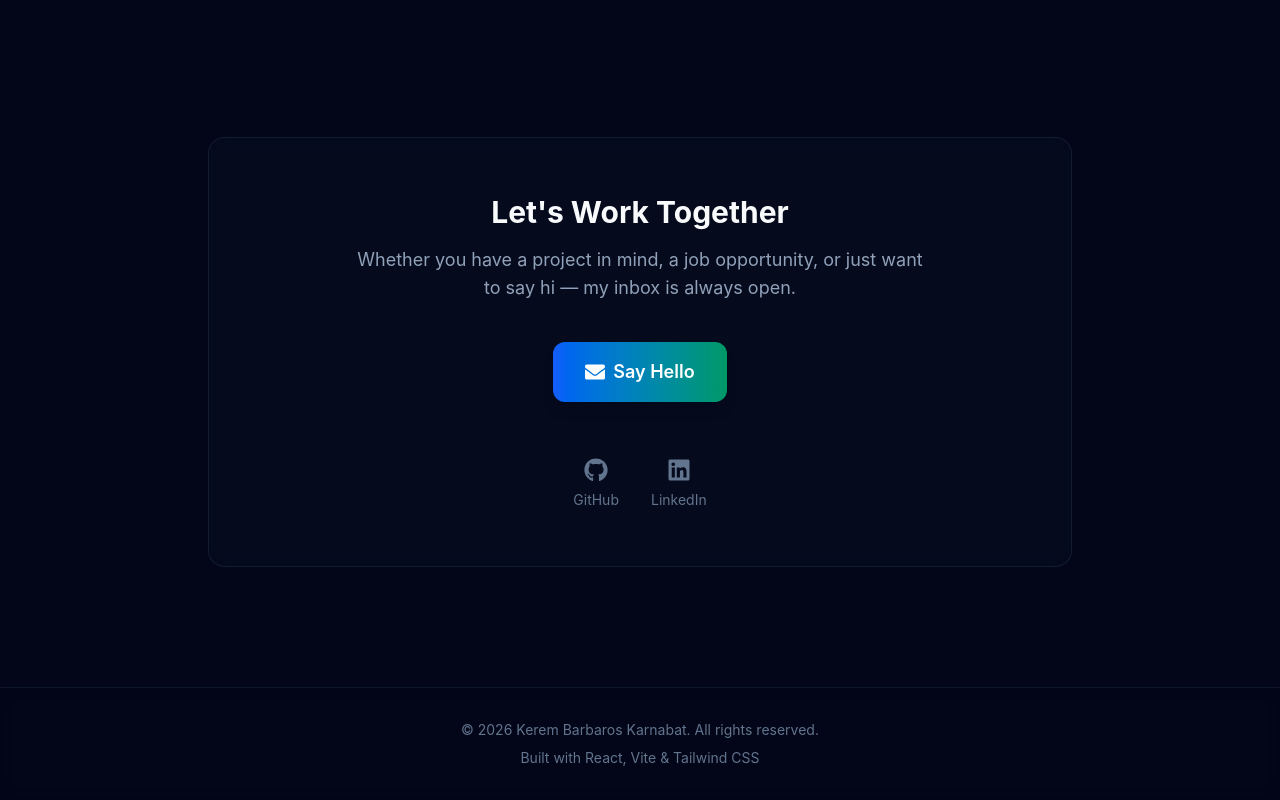
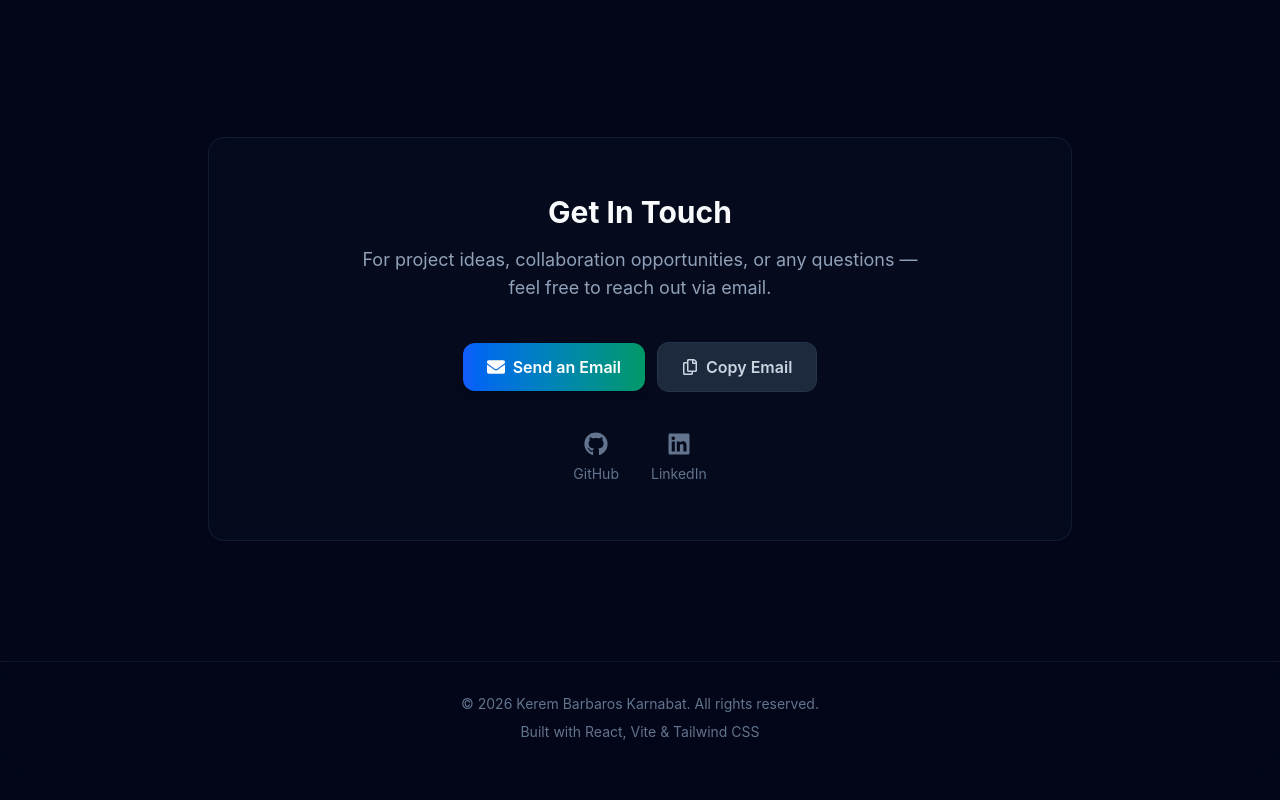
Before and after one commit to cadakerem/cadakerem.github.io, a React (Vite) app: page / in a window 1280 px wide. Shown: the part 2683-3483 px from the top of the page. After the commit the page ends 3457 px from the top, so only its background shows below. Built offline with nearby package versions, Linux system fonts and the light colour scheme.

Commit message:
feat: Add copy email button and update contact text to professional tone

```diff
--- a/src/components/Contact.tsx
+++ b/src/components/Contact.tsx
@@ -1,7 +1,18 @@
+import { useState } from 'react';
 import { motion } from 'framer-motion';
-import { FaGithub, FaLinkedin, FaEnvelope } from 'react-icons/fa';
+import { FaGithub, FaLinkedin, FaEnvelope, FaRegCopy, FaCheck } from 'react-icons/fa';
+
+const EMAIL = 'kbarbaros@hotmail.com';
 
 export default function Contact() {
+  const [copied, setCopied] = useState(false);
+
+  const handleCopy = () => {
+    navigator.clipboard.writeText(EMAIL);
+    setCopied(true);
+    setTimeout(() => setCopied(false), 2000);
+  };
+
   return (
     <section id="contact" className="py-20 px-4 max-w-4xl mx-auto">
       <motion.div
@@ -11,21 +22,42 @@ export default function Contact() {
         transition={{ duration: 0.8 }}
         className="bg-slate-900/30 backdrop-blur-md p-10 md:p-14 rounded-2xl border border-slate-800/60 text-center"
       >
-        <h2 className="text-3xl font-bold mb-4">Let's Work Together</h2>
+        <h2 className="text-3xl font-bold mb-4">Get In Touch</h2>
         <p className="text-slate-400 text-lg mb-10 max-w-xl mx-auto">
-          Whether you have a project in mind, a job opportunity, or just want to say hi — my inbox is always open.
+          For project ideas, collaboration opportunities, or any questions — feel free to reach out via email.
         </p>
 
-        <a
-          href="mailto:kbarbaros@hotmail.com"
-          className="inline-flex items-center gap-2 px-8 py-4 bg-gradient-to-r from-blue-600 to-emerald-600 hover:from-blue-500 hover:to-emerald-500 text-white font-semibold rounded-xl transition-all duration-200 shadow-lg hover:shadow-blue-500/25 hover:-translate-y-0.5 mb-10 text-lg"
-          aria-label="E-posta gönder"
-        >
-          <FaEnvelope size={20} />
-          Say Hello
-        </a>
+        {/* Mail buttons row */}
+        <div className="flex flex-col sm:flex-row gap-3 justify-center items-center mb-10">
+          <a
+            href={`mailto:${EMAIL}`}
+            className="inline-flex items-center gap-2 px-6 py-3 bg-gradient-to-r from-blue-600 to-emerald-600 hover:from-blue-500 hover:to-emerald-500 text-white font-semibold rounded-xl transition-all duration-200 shadow-lg hover:shadow-blue-500/25 hover:-translate-y-0.5"
+            aria-label="E-posta gönder"
+          >
+            <FaEnvelope size={18} />
+            Send an Email
+          </a>
 
-        <div className="flex gap-8 justify-center mt-4">
+          <button
+            onClick={handleCopy}
+            className="inline-flex items-center gap-2 px-6 py-3 bg-slate-800 hover:bg-slate-700 text-slate-300 hover:text-white font-semibold rounded-xl border border-slate-700/50 hover:border-slate-600 transition-all duration-200 hover:-translate-y-0.5"
+            aria-label="E-posta adresini kopyala"
+          >
+            {copied ? (
+              <>
+                <FaCheck size={16} className="text-emerald-400" />
+                <span className="text-emerald-400">Copied!</span>
+              </>
+            ) : (
+              <>
+                <FaRegCopy size={16} />
+                Copy Email
+              </>
+            )}
+          </button>
+        </div>
+
+        <div className="flex gap-8 justify-center">
           <a
             href="https://github.com/cadakerem"
             target="_blank"
```
